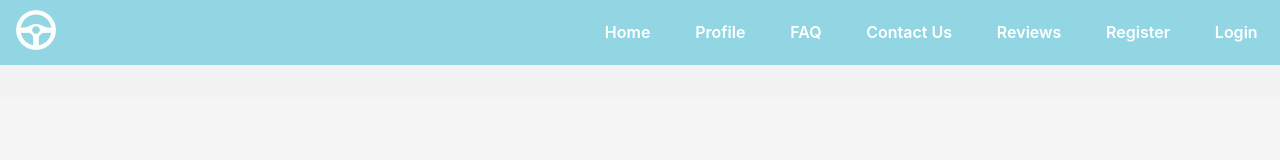
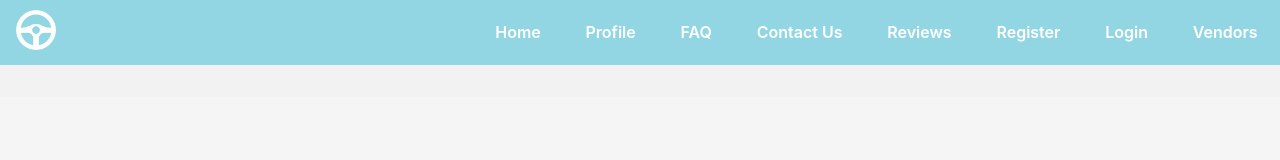
Before and after one commit to ammarkn/AutoCare, a React (Create React App) app: page / in a window 1280 px wide. Shown: the top 160 px of the page. Built offline with nearby package versions, Linux system fonts and the light colour scheme.

Commit message:
added vendors to navbar

```diff
--- a/src/components/NavBar.js
+++ b/src/components/NavBar.js
@@ -22,6 +22,7 @@ export default class NavBar extends React.Component {
             <a href="/review"><li>Reviews</li></a>
             <a href="/register"><li>Register</li></a>
             <a href="/login"><li>Login</li></a>
+            <a href="/vendors"><li>Vendors</li></a>
           </ul>
         </div>
       </nav>
```
